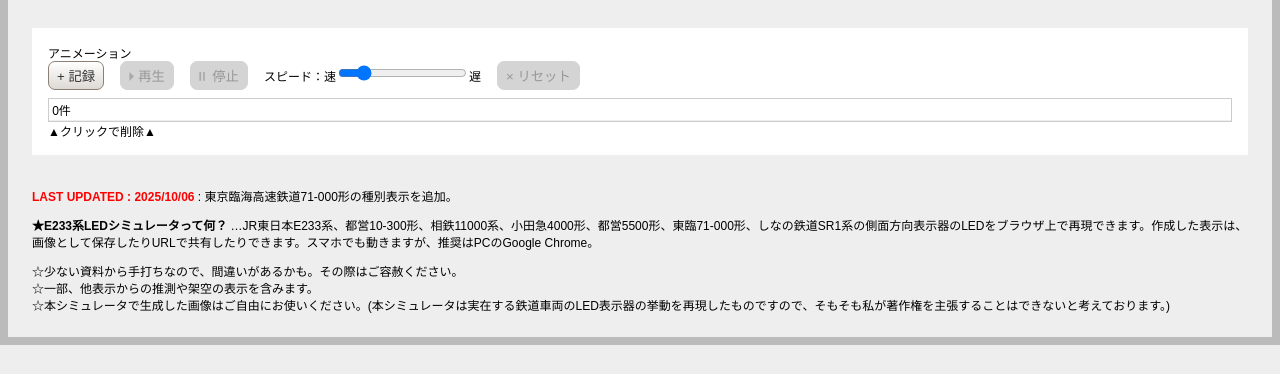
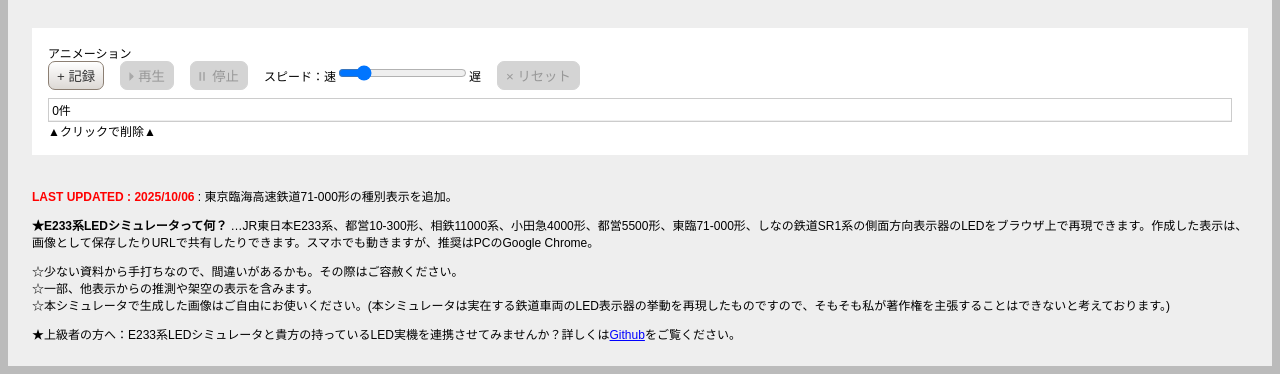
Before and after one commit to kasu-me/Series-E233-LED-Simulator, a PHP site: page / in a window 1280 px wide. Shown: the part 593-967 px from the top of the page. Before the commit the page ends 938 px from the top, so only its background shows below. Run offline with PHP 8.4, Linux system fonts and the light colour scheme; some web fonts are replaced.

Commit message:
Githubへのリンクを掲載

```diff
--- a/css/main.css
+++ b/css/main.css
@@ -14,6 +14,15 @@
 
 body {
 	background-color: #bbb;
+}
+
+a {
+	color: #00f;
+
+	&:hover {
+		color: #f00;
+		text-decoration: none;
+	}
 }
 
 button {
--- a/index.php
+++ b/index.php
@@ -145,6 +145,7 @@
 				<p><SPAN style="color:#ff0000;"><B>LAST UPDATED : 2025/10/06</B></SPAN> : 東京臨海高速鉄道71-000形の種別表示を追加。</p>
 				<p><B>★E233系LEDシミュレータって何？</B> …JR東日本E233系、都営10-300形、相鉄11000系、小田急4000形、都営5500形、東臨71-000形、しなの鉄道SR1系の側面方向表示器のLEDをブラウザ上で再現できます。作成した表示は、画像として保存したりURLで共有したりできます。スマホでも動きますが、推奨はPCのGoogle Chrome。</p>
 				<p>☆少ない資料から手打ちなので、間違いがあるかも。その際はご容赦ください。<br>☆一部、他表示からの推測や架空の表示を含みます。<br>☆本シミュレータで生成した画像はご自由にお使いください。(本シミュレータは実在する鉄道車両のLED表示器の挙動を再現したものですので、そもそも私が著作権を主張することはできないと考えております。)</p>
+				<p>★上級者の方へ：E233系LEDシミュレータと貴方の持っているLED実機を連携させてみませんか？詳しくは<a href="https://github.com/kasu-me/Series-E233-LED-Simulator" target="_blank">Github</a>をご覧ください。</p>
 			</DIV>
 		</div>
 	</DIV>
```
